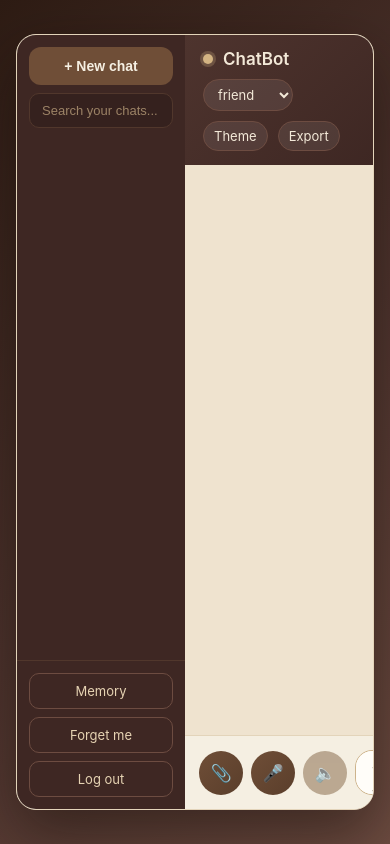
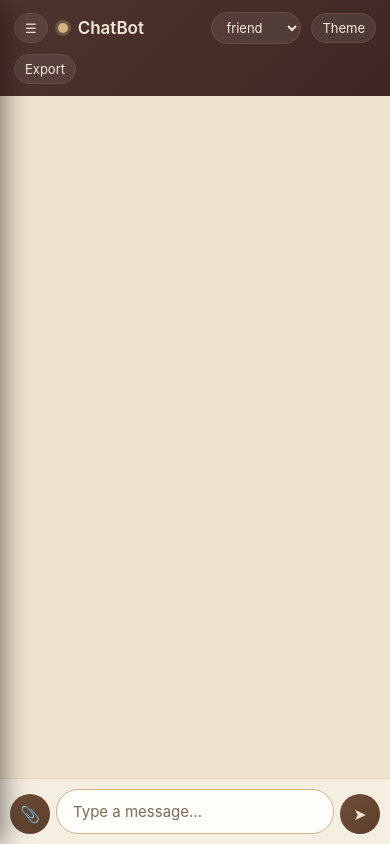
Before and after one commit to AarohiSharma5/Chatbot, a Flask app: page / in a window 390 px wide. Run offline with Flask 3, Linux system fonts and the light colour scheme; the visitor is signed in with stand-in values (Sample User, id 1); a database or web service that is not in the repository returns one stand-in record (values such as "Sample title"); data that the repository does not hold is empty; some libraries are stand-ins or nearby versions.

Commit message:
Make chat layout responsive on mobile
- Sidebar collapses into a slide-in drawer below 760px, toggled by a
  hamburger in the header with a tap-to-close backdrop
- Full-screen app, tighter padding, smaller buttons on phones
- Hide mic/speak buttons on very narrow screens

Co-authored-by: Cursor <cursoragent@cursor.com>

```diff
--- a/templates/index.html
+++ b/templates/index.html
@@ -267,14 +267,51 @@
     .iconbtn.off { background: #8a6d4f; opacity: 0.55; }
     .hidden { display: none !important; }
 
-    @media (max-width: 720px) {
-      .app { height: 92vh; }
-      .sidebar { width: 168px; }
+    /* Hamburger lives in the header but only shows on small screens. */
+    .menu-toggle { display: none; }
+    /* Dark overlay behind the slide-in sidebar on mobile. */
+    .backdrop {
+      display: none; position: absolute; inset: 0; z-index: 20;
+      background: rgba(20, 12, 8, 0.5);
+    }
+
+    @media (max-width: 760px) {
+      body { padding: 0; align-items: stretch; }
+      .app {
+        max-width: none; height: 100vh; height: 100dvh;
+        border-radius: 0; border: none; box-shadow: none;
+        position: relative;
+      }
+
+      /* Sidebar becomes a slide-in drawer. */
+      .sidebar {
+        position: absolute; top: 0; left: 0; bottom: 0; z-index: 30;
+        width: 82%; max-width: 300px;
+        transform: translateX(-100%);
+        transition: transform 0.22s ease;
+        box-shadow: 4px 0 24px rgba(20, 12, 8, 0.5);
+      }
+      .app.nav-open .sidebar { transform: translateX(0); }
+      .app.nav-open .backdrop { display: block; }
+
+      .menu-toggle { display: inline-block; }
+      .chat__messages { padding: 14px; }
+      .msg { max-width: 88%; }
+      .chat__input { padding: 10px; gap: 6px; }
+      .iconbtn { width: 40px; height: 40px; font-size: 16px; }
+      .chat__header { padding: 12px 14px; }
+      .chat__header select, .chat__header .hbtn { padding: 6px 10px; }
+    }
+
+    /* Very narrow phones: drop the less-essential input buttons. */
+    @media (max-width: 420px) {
+      #speak, #mic { display: none; }
     }
   </style>
 </head>
 <body data-theme="{{ theme }}">
   <div class="app">
+    <div class="backdrop" id="backdrop"></div>
     <aside class="sidebar">
       <div class="sidebar__top">
         <button class="sidebar__new" id="newChat">+ New chat</button>
@@ -292,6 +329,7 @@
 
     <main class="chat">
       <div class="chat__header">
+        <button type="button" class="hbtn menu-toggle" id="menuToggle" title="Menu" aria-label="Menu">&#9776;</button>
         <span class="dot"></span>
         <span class="title">ChatBot</span>
         <span class="spacer"></span>
@@ -327,5 +365,18 @@
     };
   </script>
   <script src="{{ url_for('static', filename='chat.js') }}"></script>
+  <script>
+    // Mobile slide-in sidebar: toggle with the hamburger, close on backdrop
+    // tap or after picking/creating a chat.
+    (function () {
+      const app = document.querySelector(".app");
+      const open = () => app.classList.add("nav-open");
+      const close = () => app.classList.remove("nav-open");
+      document.getElementById("menuToggle").addEventListener("click", open);
+      document.getElementById("backdrop").addEventListener("click", close);
+      document.getElementById("threads").addEventListener("click", close);
+      document.getElementById("newChat").addEventListener("click", close);
+    })();
+  </script>
 </body>
 </html>
```
